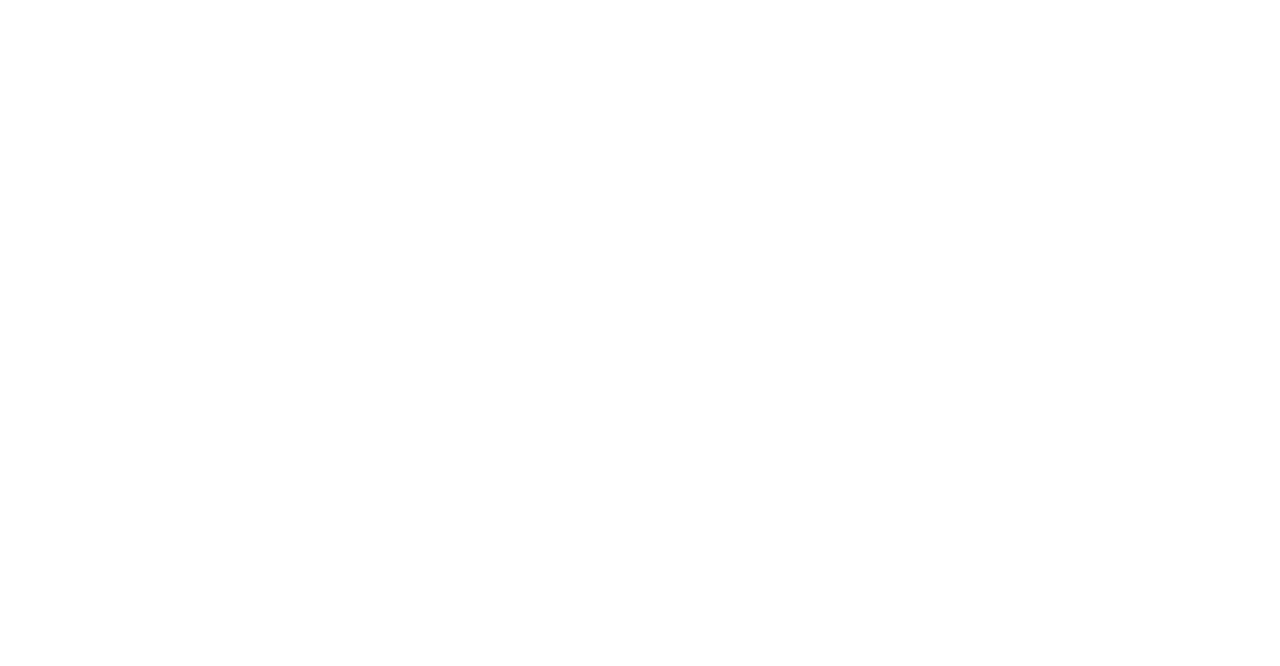
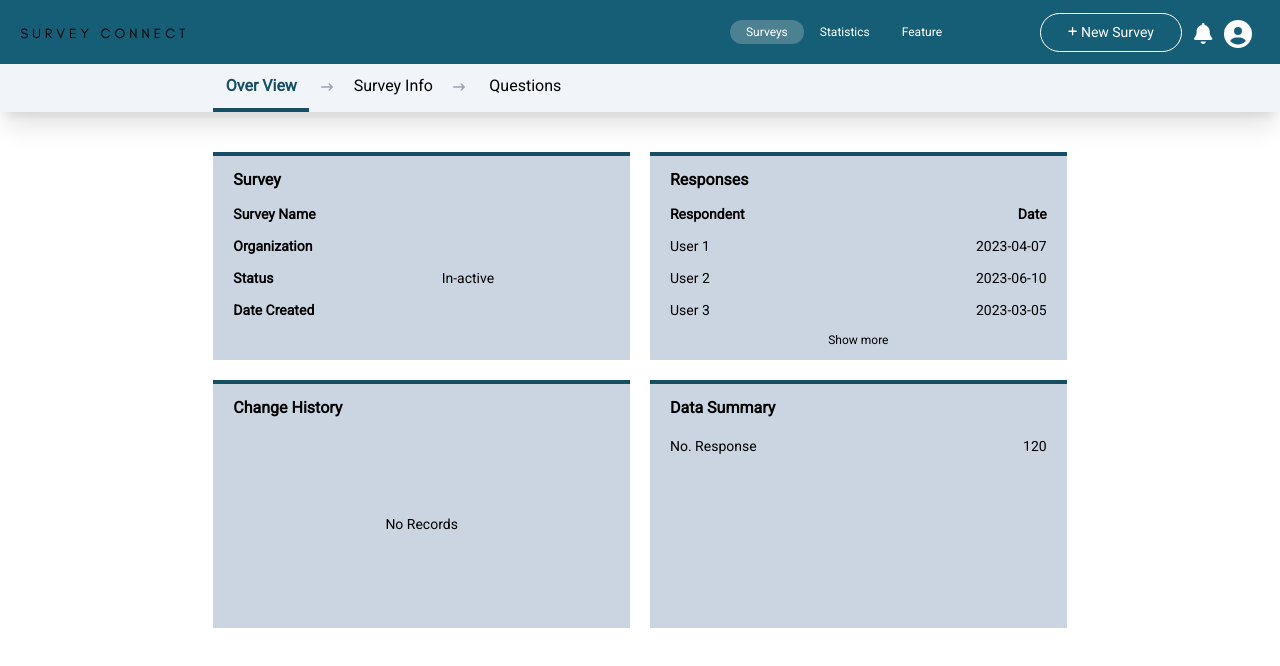
Before and after one commit to peskaypea/researchSurvey-client, a React (Create React App) app: page /surveyedit/1 in a window 1280 px wide. Before the commit this address had no page. Shown: the top 666 px of the page. Built offline with nearby package versions, Linux system fonts and the light colour scheme; no server answers.

Commit message:
added survey detail page

```diff
--- a/src/App.js
+++ b/src/App.js
@@ -27,7 +27,7 @@
           <Route path="/dashboard" element={<Dashboard />} />
           <Route path="/survey/asl" element={<ASLSurvey />} />
           <Route path="/survey/:id" element={<Survey />} />
-          <Route path="/surveyedit/" element={<SurveyEdit />} />
+          <Route path="/surveyedit/:id" element={<SurveyEdit />} />
           <Route path="/verify" element={<AccessCode />} />
           <Route path="/user/" element={<UserProfile />} />
         </Routes>
--- a/src/components/SurveyEditForm.js
+++ b/src/components/SurveyEditForm.js
@@ -2,7 +2,6 @@
 
 function SurveyEditForm({ survey }) {
   const [formBody, setFormBody] = useState(survey);
-  console.log(formBody);
 
   const updateForm = (e) => {
     if (e.target.name === "public") {
@@ -23,9 +22,9 @@
   };
 
   return (
-    <div className="w-1/3 mx-auto  rounded-xl mt-20 p-5 bg-cyan-800/[0.9] shadow-2xl ">
-      <form className="flex flex-col gap-2 text-sm ">
-        <label htmlFor="surveyName" className="font-bold text-white">
+    <div className="w-2/3 mx-auto bg-slate-300 mt-10 p-5 border-t-4 border-cyan-900">
+      <form className="flex  flex-col gap-2 text-sm ">
+        <label htmlFor="surveyName" className="font-bold ">
           Survey Name
         </label>
         <input
@@ -39,7 +38,7 @@
           }}
         />
 
-        <label htmlFor="organization" className="font-bold text-white">
+        <label htmlFor="organization" className="font-bold">
           Organization
         </label>
         <input
@@ -54,7 +53,7 @@
         />
         <div className="w-full flex justify-between">
           <div className="flex flex-col w-1/2 pr-4 gap-2">
-            <label htmlFor="surveyType" className="font-bold text-white">
+            <label htmlFor="surveyType" className="font-bold ">
               Type
             </label>
             <input
@@ -69,7 +68,7 @@
             />
           </div>
           <div className="flex flex-col w-1/2 pl-4 gap-2">
-            <label htmlFor="dateEnd" className="font-bold text-white">
+            <label htmlFor="dateEnd" className="font-bold ">
               End Date
             </label>
             <input
@@ -87,7 +86,7 @@
 
         <div className="w-full flex justify-between">
           <div className="flex flex-col w-1/2 pr-4 gap-2">
-            <label className="text-sm font-bold text-white" htmlFor="public">
+            <label className="text-sm font-bold " htmlFor="public">
               Access
             </label>
             <select
@@ -99,7 +98,7 @@
               }}
             >
               <option value={Number(formBody.public)}>
-                {formBody.public ? "Public" : "Private"}
+                {formBody.public ? "--Public--" : "--Private--"}
               </option>
               <option value={1}>Public</option>
               <option value={0}>Private</option>
@@ -107,7 +106,7 @@
           </div>
           {!formBody.public && (
             <div className="flex flex-col w-1/2 pl-4 gap-2">
-              <label htmlFor="surveyType " className="font-bold text-white">
+              <label htmlFor="surveyType " className="font-bold ">
                 Access Code
               </label>
               <input
@@ -123,11 +122,11 @@
             </div>
           )}
         </div>
-        <label htmlFor="description" className="font-bold text-white">
+        <label htmlFor="description" className="font-bold ">
           Description
         </label>
         <textarea
-          className="rounded-lg px-3 resize-none outline-none mb-5 h-32"
+          className="rounded-lg p-3 resize-none outline-none mb-5 h-32"
           name="description"
           id="description"
           value={formBody.description}
@@ -136,7 +135,12 @@
           }}
         ></textarea>
 
-        <button type="button">Save</button>
+        <button
+          type="button"
+          className=" bg-cyan-900 w-1/3 h-8 mx-auto text-white rounded-xl"
+        >
+          Save
+        </button>
       </form>
     </div>
   );
--- /dev/null
+++ b/src/components/SurveyEditNav.js
@@ -0,0 +1,52 @@
+import React, { useState } from "react";
+import { FontAwesomeIcon } from "@fortawesome/react-fontawesome";
+import { faArrowRightLong } from "@fortawesome/free-solid-svg-icons";
+function SurveyEditNav({ tab, changeTab }) {
+  const arrowRight = <FontAwesomeIcon icon={faArrowRightLong} size={"xs"} />;
+
+  return (
+    <div className="bg-slate-100 w-full shadow-xl h-12 ">
+      <div className="flex justify-start w-2/3 mx-auto items-center h-full">
+        <div
+          className={
+            tab === "Over View"
+              ? "mr-3 w-24 border-b-4 border-cyan-900 h-full flex items-center justify-center text-cyan-900 font-bold"
+              : "mr-3 w-24 border-b-4 border-transparent h-full flex items-center justify-center "
+          }
+        >
+          <button value={"Over View"} onClick={(e) => changeTab(e)}>
+            Over View
+          </button>
+        </div>
+
+        <div className="mr-3 text-gray-400">{arrowRight}</div>
+        <div
+          className={
+            tab === "Survey Info"
+              ? "mr-3 w-24 border-b-4 border-cyan-900 h-full flex items-center justify-center text-cyan-900 font-bold"
+              : "mr-3 w-24 border-b-4 border-transparent h-full flex items-center justify-center "
+          }
+        >
+          <button value={"Survey Info"} onClick={(e) => changeTab(e)}>
+            Survey Info
+          </button>
+        </div>
+
+        <div className="mr-3 text-gray-400">{arrowRight}</div>
+        <div
+          className={
+            tab === "Questions"
+              ? "mr-3 w-24 border-b-4 border-cyan-900 h-full flex items-center justify-center text-cyan-900 font-bold"
+              : "mr-3 w-24 border-b-4 border-transparent h-full flex items-center justify-center "
+          }
+        >
+          <button value={"Questions"} onClick={(e) => changeTab(e)}>
+            Questions
+          </button>
+        </div>
+      </div>
+    </div>
+  );
+}
+
+export default SurveyEditNav;
--- a/src/components/SurveyItem.js
+++ b/src/components/SurveyItem.js
@@ -58,7 +58,7 @@
             <p className="w-full text-xs text-center">Take Survey</p>
           </a>
           <a
-            href="/surveyedit"
+            href={`/surveyedit/${survey._id}`}
             className="border h-10 p-3 rounded-2xl mx-2 hover:bg-slate-200 hover:cursor-pointer hidden sm:block"
           >
             {edit}
--- /dev/null
+++ b/src/components/SurveyOverView.js
@@ -0,0 +1,70 @@
+import React from "react";
+
+function SurveyOverView({ survey }) {
+  return (
+    <div className="w-full">
+      <div className="w-2/3 grid grid-cols-2 gap-5 mx-auto mt-10">
+        <div className="w-full bg-slate-300 px-5 border-t-4 border-cyan-900">
+          <h3 className="font-bold mt-3">Survey</h3>
+          <div className="flex gap-10 mt-3 text-sm">
+            <p className="w-1/2 font-bold">Survey Name</p>
+            <p className="w-1/2 ">{survey.surveyName}</p>
+          </div>
+          <div className="flex gap-10 mt-3 text-sm">
+            <p className="w-1/2 font-bold">Organization</p>
+            <p className="w-1/2">{survey.organization}</p>
+          </div>
+          <div className="flex  gap-10 mt-3 text-sm">
+            <p className="w-1/2 font-bold">Status</p>
+            <p className="w-1/2">{survey.status ? "Active" : "In-active"}</p>
+          </div>
+          <div className="flex  gap-10 mt-3 mb-10 text-sm">
+            <p className="w-1/2 font-bold">Date Created</p>
+            <p className="w-1/2">
+              {survey.dateCreated && survey.dateCreated.slice(0, 10)}
+            </p>
+          </div>
+        </div>
+        <div className="w-full bg-slate-300 px-5 border-t-4 border-cyan-900">
+          <h3 className="font-bold mt-3 ">Responses</h3>
+          <div className="flex justify-between mt-3 font-bold text-sm">
+            <h5 className="">Respondent</h5>
+            <h5>Date</h5>
+          </div>
+          <div className="text-sm">
+            <div className="flex justify-between mt-3">
+              <p>User 1</p>
+              <p>2023-04-07</p>
+            </div>
+            <div className="flex justify-between  mt-3">
+              <p>User 2</p>
+              <p>2023-06-10</p>
+            </div>
+            <div className="flex justify-between  mt-3">
+              <p>User 3</p>
+              <p>2023-03-05</p>
+            </div>
+            <div className="flex justify-center  my-3 text-xs">
+              <p>Show more</p>
+            </div>
+          </div>
+        </div>
+        <div className="w-full bg-slate-300 px-5 border-t-4 border-cyan-900">
+          <h3 className="font-bold mt-3">Change History</h3>
+          <div className="flex justify-center h-52 justify-center items-center">
+            <p className="text-sm">No Records</p>
+          </div>
+        </div>
+        <div className="w-full bg-slate-300 px-5 border-t-4 border-cyan-900 pb-">
+          <h3 className="font-bold mt-3">Data Summary</h3>
+          <div className="text-sm flex justify-between ">
+            <p className="mt-4">No. Response</p>
+            <p className="mt-4">120</p>
+          </div>
+        </div>
+      </div>
+    </div>
+  );
+}
+
+export default SurveyOverView;
--- a/src/pages/SurveyEdit.js
+++ b/src/pages/SurveyEdit.js
@@ -1,19 +1,45 @@
-import React from "react";
+import React, { useState, useEffect } from "react";
 import DashNav from "../components/DashNav";
 import SurveyEditForm from "../components/SurveyEditForm";
-import useFetch from "../utility/useFetch";
+import SurveyEditNav from "components/SurveyEditNav";
+import SurveyOverView from "components/SurveyOverView";
 function SurveyEdit() {
+  const id = window.location.href.split("/").pop();
   const baseURL_development = "http://localhost:5000";
   const token = localStorage.getItem("token");
-  const { data, loading, error } = useFetch(
-    `${baseURL_development}/survey/63dee562a8f49b458617223a`,
-    token
-  );
+  // const { data, loading, error } = useFetch(
+  //   `${baseURL_development}/survey/${id}`,
+  //   token
+  // );
+  const [data, setData] = useState({});
+  console.log(data);
+  const requestHeaders = {
+    "Content-Type": "application/json",
+    authorization: `Bearer ${token}`,
+    type: "edit",
+  };
+  useEffect(() => {
+    fetch(`${baseURL_development}/survey/${id}`, {
+      method: "GET",
+      headers: requestHeaders,
+    })
+      .then((res) => res.json())
+      .then((data) => {
+        setData(data);
+      });
+  }, []);
 
+  const changeTab = (e) => {
+    setTab(e.target.value);
+  };
+  const [tab, setTab] = useState("Over View");
   return (
     <div className="bg-white h-screen">
       <DashNav></DashNav>
-      {!loading && <SurveyEditForm survey={data}></SurveyEditForm>}
+      <SurveyEditNav tab={tab} changeTab={changeTab} />
+      {/* Over View Tab */}
+      {tab === "Over View" && <SurveyOverView survey={data} />}
+      {tab === "Survey Info" && <SurveyEditForm survey={data}></SurveyEditForm>}
     </div>
   );
 }
```
